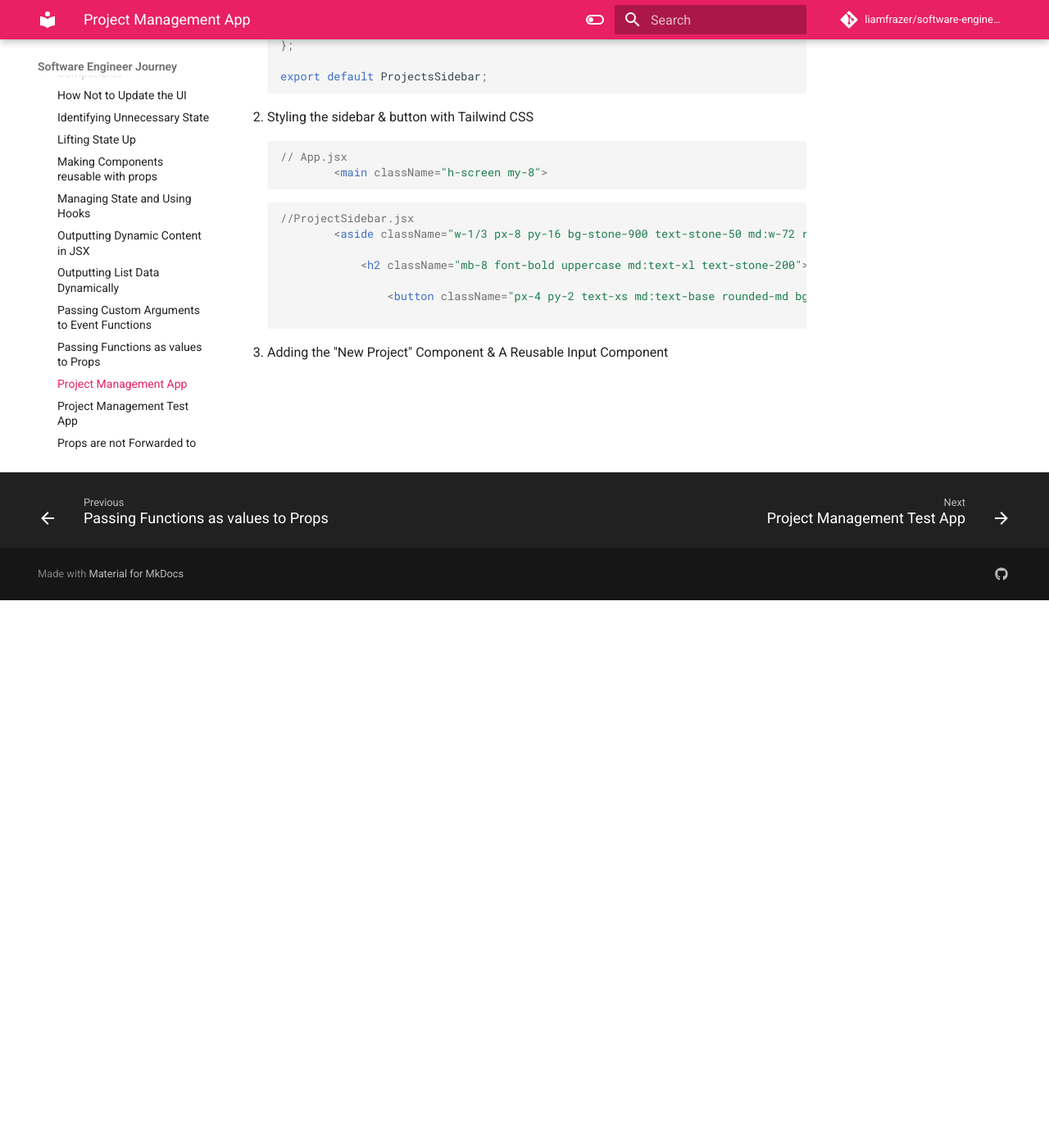
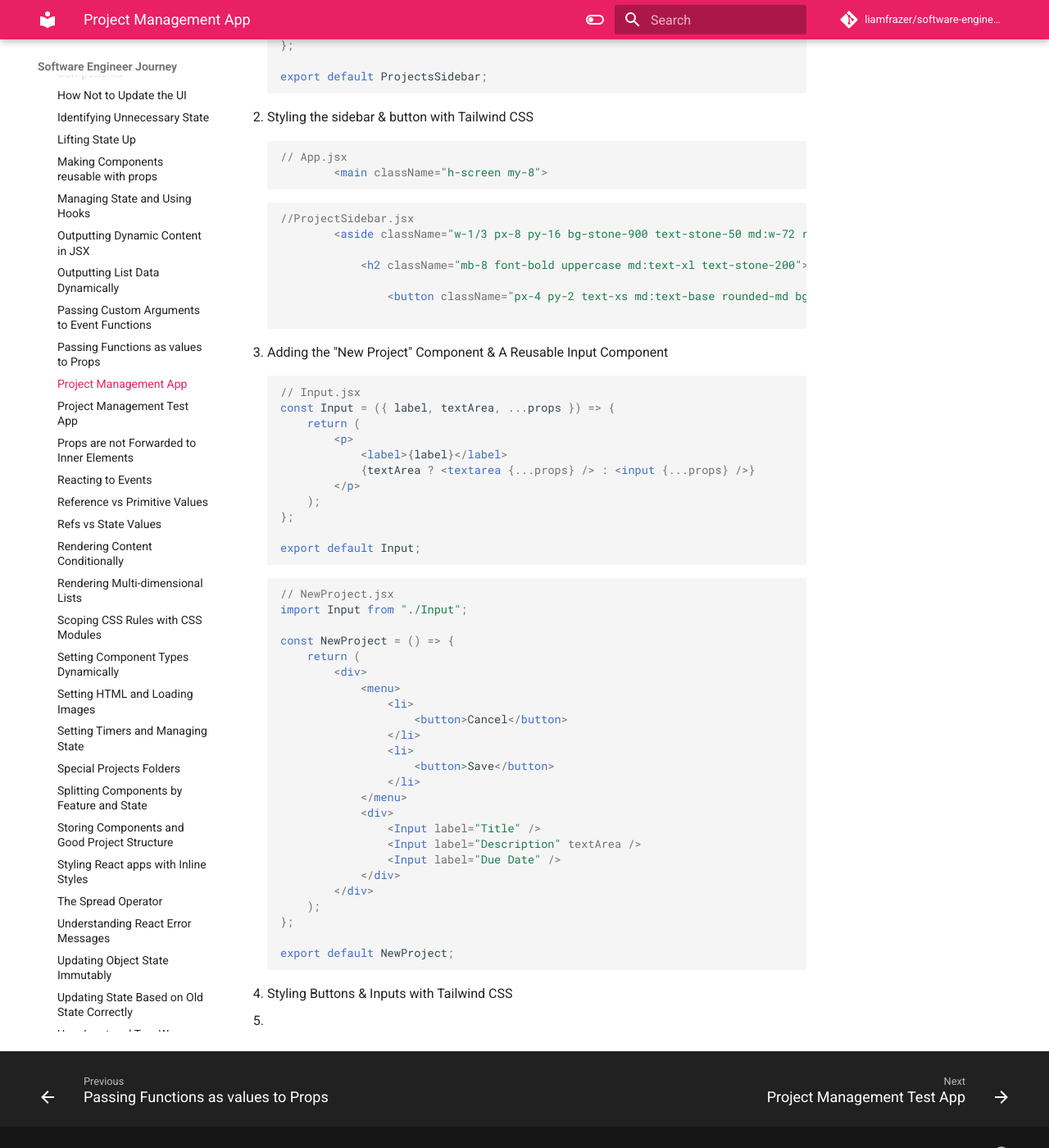
Before and after one commit to liamfrazer/software-engineer-journey, an MkDocs documentation site: the page built from docs/Learning/The Complete React Guide/Project Management App.md, in a window 1280 px wide and 1400 px high, scrolled down 668 px. Shown: the whole window at 82% size. Built offline with MkDocs 1.6.1 and Material for MkDocs 9.7.7, drawn with Linux system fonts in a browser that asks for light colours; comment, search, counter and statistics services are not loaded.

Commit message:
vault backup: 2024-01-03 20:38:30

````diff
--- a/docs/Learning/The Complete React Guide/Project Management App.md
+++ b/docs/Learning/The Complete React Guide/Project Management App.md
@@ -54,3 +54,46 @@
 ```
 
 3. Adding the "New Project" Component & A Reusable Input Component
+```jsx
+// Input.jsx
+const Input = ({ label, textArea, ...props }) => {
+	return (
+		<p>
+			<label>{label}</label>
+			{textArea ? <textarea {...props} /> : <input {...props} />}
+		</p>
+	);
+};
+
+export default Input;
+
+```
+```jsx
+// NewProject.jsx
+import Input from "./Input";
+
+const NewProject = () => {
+	return (
+		<div>
+			<menu>
+				<li>
+					<button>Cancel</button>
+				</li>
+				<li>
+					<button>Save</button>
+				</li>
+			</menu>
+			<div>
+				<Input label="Title" />
+				<Input label="Description" textArea />
+				<Input label="Due Date" />
+			</div>
+		</div>
+	);
+};
+
+export default NewProject;
+
+```
+4. Styling Buttons & Inputs with Tailwind CSS
+5.
````
